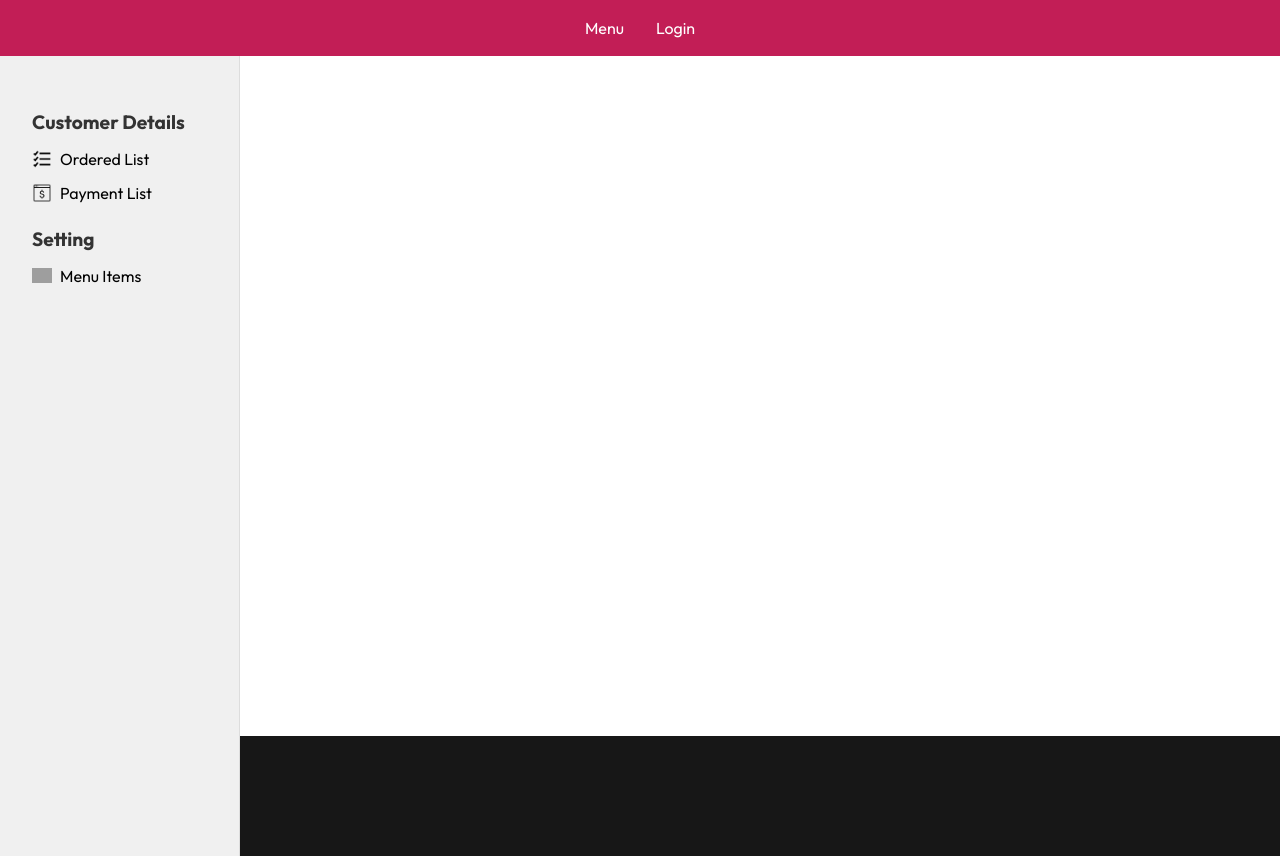
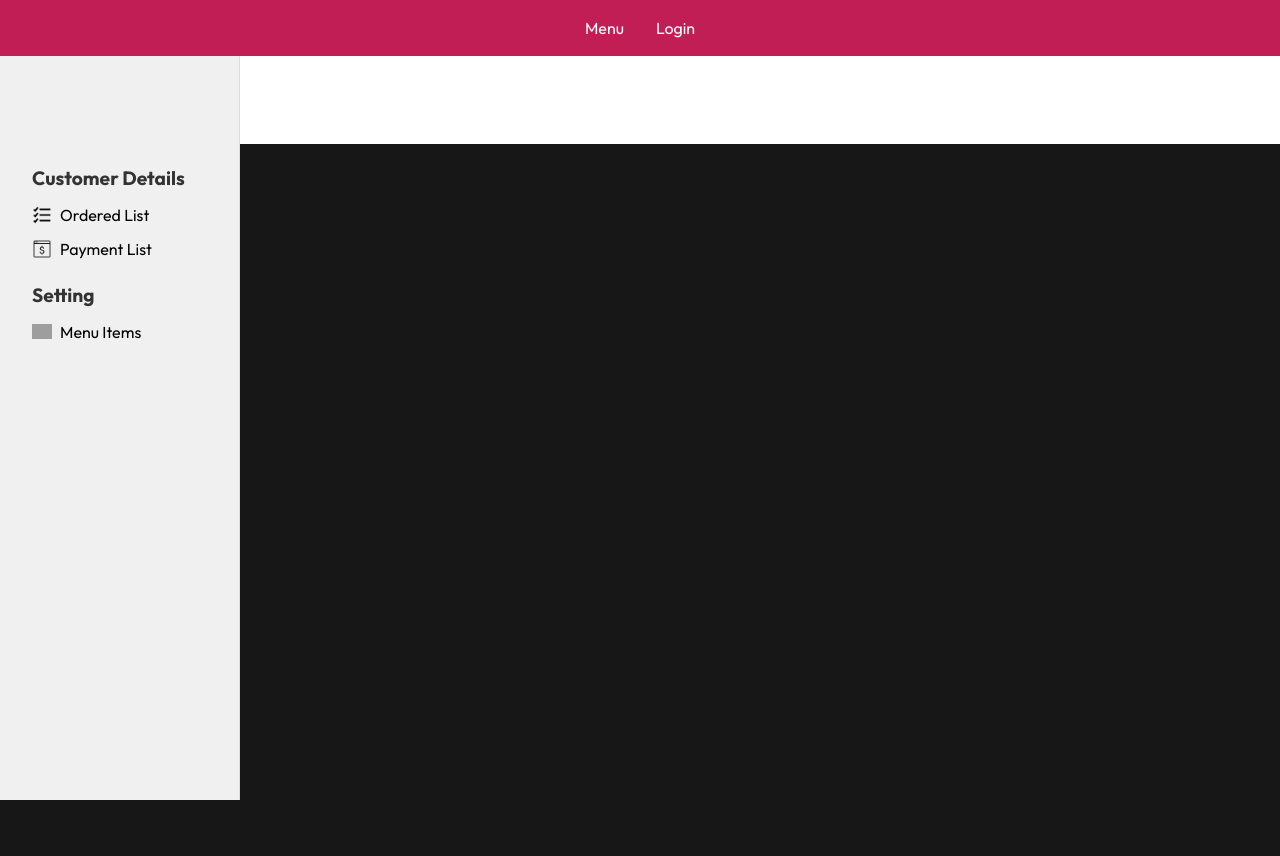
Before and after one commit to Sonamtshering21/DigitalMenu, a Next.js app: page /admin/1 in a window 1280 px wide. After the commit the page ends 800 px from the top, so only its background shows below. Built offline with nearby package versions, Linux system fonts and the light colour scheme; no server answers; grey boxes are pictures that could not be loaded.

Commit message:
change in dashboard

```diff
--- a/app/admin/admin.module.css
+++ b/app/admin/admin.module.css
@@ -1,29 +1,28 @@
+
 .sidebar {
   width: 5rem; /* Adjust width as needed */
-  max-width: 15rem;
-  background-color: green;
-  padding: 2rem;
-  position: absolute; /* Sidebar scrolls with the page */
-  top: 0; /* Aligns the sidebar to the top */
-  left: 0; /* Aligns the sidebar to the left */
-  min-height: 50vh; /* Ensure it at least covers the full viewport height */
-
-  border-right: 1px solid #ddd;
+  max-width: 15rem; /* Optional: restrict maximum width */
+  padding: 2rem; /* Padding inside the sidebar */
+  position: fixed; /* Sidebar scrolls with the page */
+  top: 0; /* Align the sidebar to the top */
+  left: 0; /* Align the sidebar to the left */
+  border-right: 1px solid #ddd; /* Optional: visual border */
+  min-height: 100%; /* Ensures full height relative to the parent */
 }
-
   /*layout css*/
  /* admin.module.css */
 
 .container {
     display: flex; /* Use flexbox for layout */
     flex-direction: column;
+    min-height: 100%;
 }
 
 .sidebar {
-    margin-top: 3.5rem;
     width: 250px; /* Set a fixed width for the sidebar */
+    padding-top: 9rem;
     background-color: #f0f0f0; /* Background color for sidebar */
-    height: 100%; /* Full height for sidebar */
+    min-height: 100%;
 }
 
 .innerdisplay {
@@ -101,8 +100,17 @@
 /* SectionPage.module.css */
 .pageContainer {
   /* Set the entire page's background to white */
-  min-height: 80vh; /* Ensure it covers the full viewport height */
+  position: relative;
+  height: 100%;
   display: flex;
   flex-direction: column;
   align-items: center; /* Center align the content horizontally */
 }
+
+.contentContainer{
+  height: 100%;
+  position: relative;
+}
+.headersec{
+  position: relative;
+}
--- a/app/admin/layout.js
+++ b/app/admin/layout.js
@@ -7,8 +7,12 @@ import styles from './admin.module.css';
 const AdminLayout = ({ children }) => {
   return (
     <div className={styles.container}> {/* Use the container class here */}
+
+      <Sidebar />
+      <div className={styles.headersec}>
       <Header />
-      <Sidebar />
+      </div>
+
       <div className={styles.innerdisplay}>
         {children}
       </div>
--- a/app/dashboard/[userId]/page.js
+++ b/app/dashboard/[userId]/page.js
@@ -4,7 +4,7 @@ import { useSession } from "next-auth/react";
 import { useState, useEffect } from 'react';
 import Header from '@/components/Header';
 import style from '../dashboard.module.css';
-
+import Image from "next/image";
 export default function UserDashboard({ params }) {
   const { userId } = params; // Get userId from the URL parameters
   const { data: session } = useSession();
@@ -153,6 +153,7 @@ export default function UserDashboard({ params }) {
 
         {companyDetails ? (
           <div className={style.details}>
+            <Image src="/correct.png" alt="img" width={30} height={30} />
             <h1><strong>Company Details</strong></h1>
             <p><strong>Company ID:</strong> {companyDetails.user_id}</p>
             <p><strong>Company Name:</strong> {companyDetails.company_name}</p>
@@ -164,12 +165,12 @@ export default function UserDashboard({ params }) {
           </div>
         ) : (
           !isLoading && (
-            <div className={style.dashboardsection}>
+            <div className={style.admindashboard}>
               <h2>No Company Details Found, Please Provide Them:</h2>
               <form onSubmit={handleSubmit}>
                 <div>
                   <label htmlFor="companyName">
-                    Company Name / Restaurant Name *
+                    Company Name / Restaurant Name: <span>* </span>
                     <input
                       type="text"
                       id="companyName"
@@ -183,7 +184,7 @@ export default function UserDashboard({ params }) {
                 </div>
                 <div>
                   <label htmlFor="address">
-                    Address of the Company *
+                    Address of the Company <span>*</span>
                     <input
                       type="text"
                       id="address"
@@ -197,7 +198,7 @@ export default function UserDashboard({ params }) {
                 </div>
                 <div>
                   <label htmlFor="contactInfo">
-                    Contact Info of the Company *
+                    Contact Info of the Company <span>*</span>
                     <input
                       type="text"
                       id="contactInfo"
@@ -211,7 +212,7 @@ export default function UserDashboard({ params }) {
                 </div>
                 <div>
                   <label htmlFor="description">
-                    Description of the Company *
+                    Description of the Company <span>*</span>
                     <textarea
                       id="description"
                       name="description"
--- a/app/dashboard/dashboard.module.css
+++ b/app/dashboard/dashboard.module.css
@@ -40,7 +40,7 @@
   .admindashboard button {
     margin-top: 15px;
     padding: 10px;
-    background-color: #0070f3;
+    background-color:rgb(17, 167, 17);
     color: white;
     border: none;
     border-radius: 4px;
@@ -64,7 +64,6 @@
   gap: 3rem;
   border-radius: 0.5rem;
 }
-
 .successsub p{
   color: green;
 }
@@ -72,3 +71,6 @@
   color: red;
   font-size: 1.5rem;
 }
+.admindashboard span{
+  color: red;
+}
```
Also changed, not shown: public/correct.png (added).
